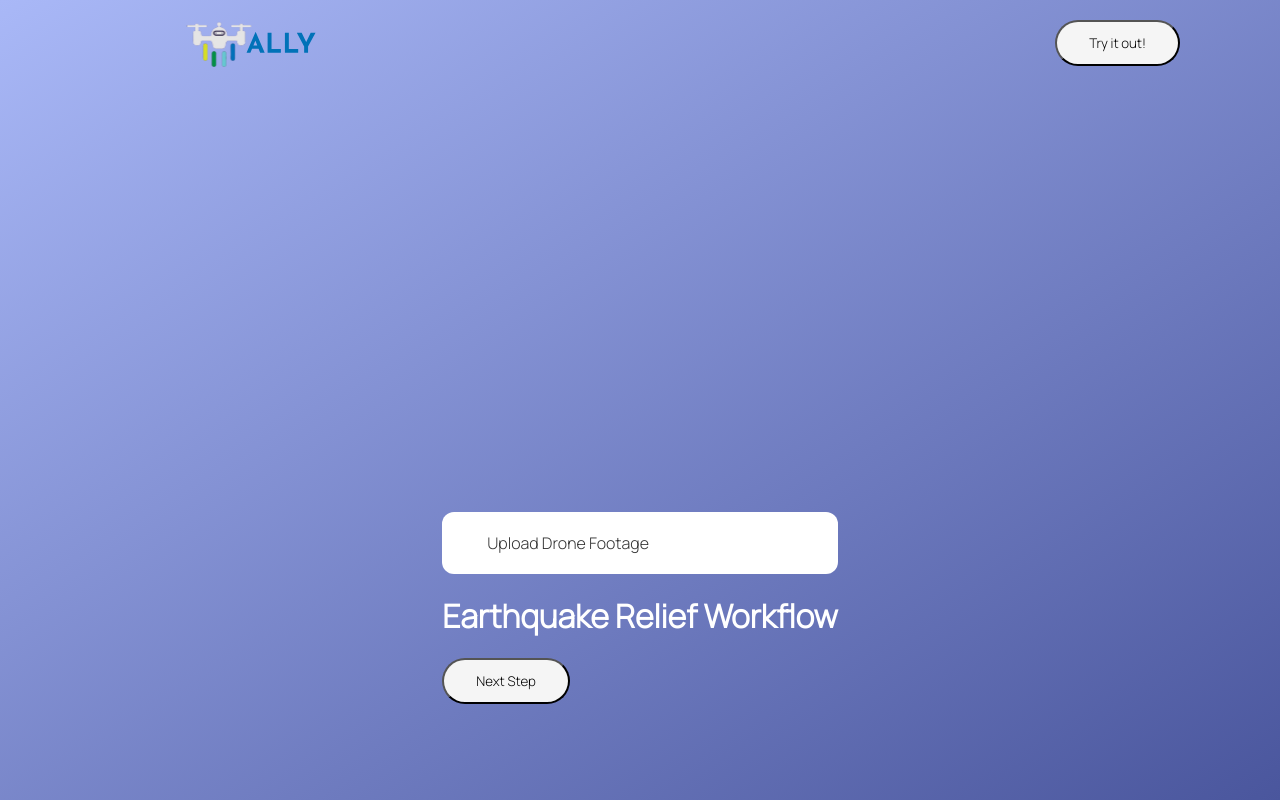
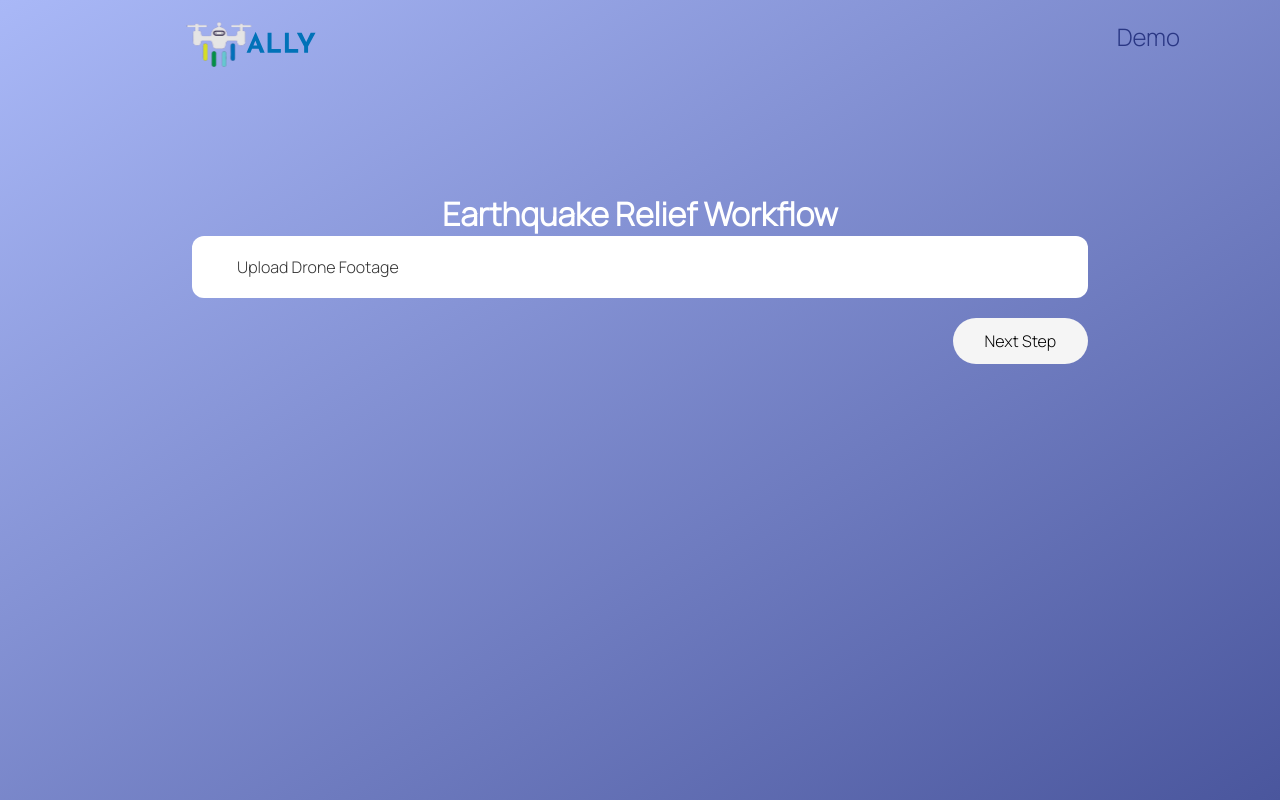
Before and after one commit to AllenWang314/drones_go_burr, a Next.js app in the folder client/: page /workflow in a window 1280 px wide. Built offline with nearby package versions, Linux system fonts and the light colour scheme.

Commit message:
ui changes

```diff
--- a/client/components/Button.js
+++ b/client/components/Button.js
@@ -4,12 +4,12 @@ import classNames from 'classnames'
 export default function Button(props) {
 
     return (
-      <button
+      <div
         {...props}
-        className={classNames(styles["button"], props.className ?? null)}
+        className={classNames(styles["button"], styles[props.className] ?? null)}
         onClick={props.onClick}
       >
         {props.text}
-      </button>
+      </div>
     );
   }
--- a/client/components/Button.module.css
+++ b/client/components/Button.module.css
@@ -5,6 +5,7 @@
   text-align: center;
   align-self: flex-start;
   color: black;
+  width: 100%;
 }
 
 .button:hover {
@@ -17,3 +18,8 @@
   background-color: white;
   color: black;
 }
+
+.flex-end {
+  width: fit-content;
+  align-self: flex-end;
+}
--- a/client/components/Navbar.js
+++ b/client/components/Navbar.js
@@ -2,11 +2,15 @@ import Button from "./Button";
 import styles from "./Navbar.module.css"
 import Image from "next/image";
 import Link from "next/link";
+import { useRouter } from "next/router";
 
 export default function Navbar() {
+  const router = useRouter();
+
   return <div className={styles.navbar}>
     <link rel="preconnect" href="https://fonts.googleapis.com" />
     <link rel="preconnect" href="https://fonts.gstatic.com" crossOrigin />
+    <Link href="/">
       <Image
         className={styles.logo}
         src="/ally_logo.svg"
@@ -14,8 +18,9 @@ export default function Navbar() {
         width={360}
         height={75}
       />
-    <Link href="workflow">
-      <Button text="Try it out!" />
+    </Link>
+    <Link href="/workflow">
+      <div className={styles["navbar-link"]}>Demo</div>
     </Link>
   </div>;
 };
--- a/client/components/Navbar.module.css
+++ b/client/components/Navbar.module.css
@@ -11,6 +11,33 @@
 }
 
 .logo {
-    margin-top:-20px;
+  margin-top: -20px;
   margin-left: -50px;
 }
+
+.navbar-link {
+  font-size: 24px;
+  color: #2a3784;
+  position: relative;
+}
+
+.navbar-link::after {
+  content: '';
+  position: absolute;
+  display: inline-block;
+  width: 100%;
+  height: 2px;
+  background-color: #2a3784;
+  bottom: 10px;
+  left: 0;
+  transform: scale(0);
+  transition: .2s all ease-out;
+}
+
+.navbar-link:hover {
+  cursor: pointer;
+}
+
+.navbar-link:hover::after {
+  transform: scale(1);
+}
--- a/client/components/SearchButton.module.css
+++ b/client/components/SearchButton.module.css
@@ -1,12 +1,17 @@
 .search-input {
   width: 100%;
-  background-color: #f3f3f3;
-  border: none;
+  background-color: transparent;
+  border: 1px solid #f3f3f3;
   border-radius: 5px;
-  color: #333333;
+  color: #f3f3f3;
   padding: 5px;
+  font-size: 16px;
+}
+
+.search-input:active {
+  outline: 0px;
 }
 
 .search-input:focus {
-  border: none;
+  outline: 0px;
 }
--- a/client/pages/_app.js
+++ b/client/pages/_app.js
@@ -1,6 +1,7 @@
 import Head from 'next/head';
 import '../styles/globals.css';
 import { Toaster } from "react-hot-toast";
+import Navbar from '@/components/Navbar';
 
 export default function App({ Component, pageProps }) {
   return (
@@ -21,7 +22,10 @@ export default function App({ Component, pageProps }) {
         }}
       />
 
-      <Component {...pageProps} />
+      <main>
+        <Navbar />
+        <Component {...pageProps} />
+      </main>
     </>
   );
 
--- a/client/pages/workflow.js
+++ b/client/pages/workflow.js
@@ -5,7 +5,7 @@ import Button from "components/Button";
 import UploadButton from "components/UploadButton";
 import Search from "components/Search";
 import WorkflowItem from "components/workflow-item";
-import {useState} from "react";
+import { useState } from "react";
 import { Inter } from "@next/font/google";
 import styles from "@/styles/Workflow.module.css";
 import Navbar from '@/components/Navbar'
@@ -28,18 +28,14 @@ export default function Workflow() {
 
   return (
     <>
-      <main className={styles.main}>
-        <Navbar />
-        <div></div>
-        <div className={styles.workflow}>
+      <h1>Earthquake Relief Workflow</h1>
+      <div className={styles.workflow}>
         <button type="button" className={styles.block}>Upload Drone Footage</button>
-          <h1>Earthquake Relief Workflow</h1>
-            <UploadButton/>
-            {/* <UploadButton style={"opacity=1.0"}/> */}
-            {currentStep >= 2?  <Search /> : null }
-            <Button onClick={() => {setCurrentStep(currentStep+1)}} text="Next Step"/>
-        </div>
-      </main>
+        <UploadButton />
+        {/* <UploadButton style={"opacity=1.0"}/> */}
+        {currentStep >= 2 ? <Search /> : null}
+        <Button className="flex-end" onClick={() => { setCurrentStep(currentStep + 1) }} text="Next Step" />
+      </div>
     </>
   );
 }
--- a/client/styles/Home.module.css
+++ b/client/styles/Home.module.css
@@ -8,9 +8,9 @@
   font-family: 'Manrope', sans-serif;
   background-image: linear-gradient(to bottom right, #A9B8F7, #4A569D);
   color: white;
-  animation: fadeInAnimation ease 1s;
-  animation-iteration-count: 1;
-  animation-fill-mode: forwards;
+  /* animation: fadeInAnimation ease 1s; */
+  /* animation-iteration-count: 1;
+  animation-fill-mode: forwards; */
 }
 
 @keyframes fadeInAnimation {
--- a/client/styles/Workflow.module.css
+++ b/client/styles/Workflow.module.css
@@ -26,6 +26,7 @@
     display: flex;
     flex-direction: column;
     gap: 20px;
+    width: 100%;
 }
 
 .block {
--- a/client/styles/globals.css
+++ b/client/styles/globals.css
@@ -101,6 +101,18 @@ a {
   text-decoration: none;
 }
 
+main {
+  display: flex;
+  flex-direction: column;
+  /* justify-content: space-between; */
+  align-items: center;
+  padding: 12rem;
+  min-height: 100vh;
+  font-family: 'Manrope', sans-serif;
+  background-image: linear-gradient(to bottom right, #A9B8F7, #4A569D);
+  color: white;
+}
+
 @media (prefers-color-scheme: dark) {
   html {
     color-scheme: dark;
```
Also changed, not shown: client/pages/index.js (+13 -8 lines), client/api/workflow.js (deleted). Lines whose indentation alone changed are shown as unchanged.
